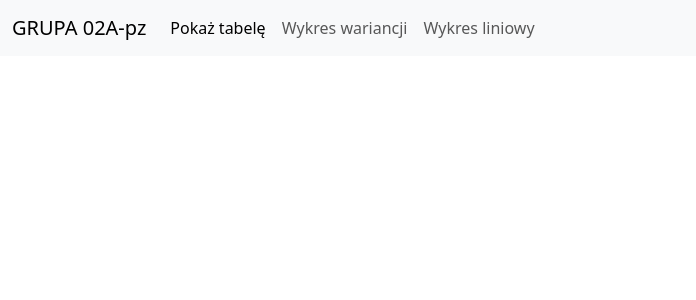
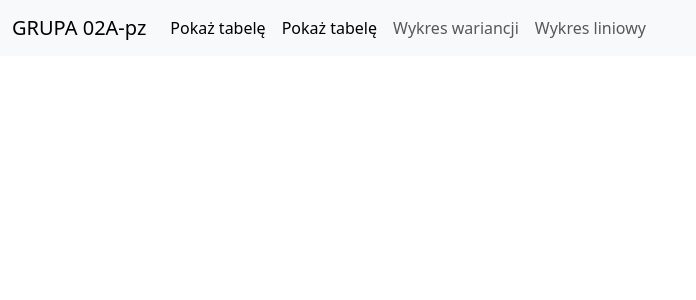
Before and after one commit to Thyrun/02A-pz, a Flask app: page / in a window 1280 px wide. Shown: the top 300 px of the page, without its empty margins (0-696 px from the left). Run offline with Flask 3, Linux system fonts and the light colour scheme.

Commit message:
Update base.html

```diff
--- a/templates/base.html
+++ b/templates/base.html
@@ -20,6 +20,9 @@
                         <a class="nav-link active" aria-current="page" href="/show">Pokaż tabelę</a>
                     </li>
                     <li class="nav-item">
+                        <a class="nav-link active" aria-current="page" href="/show">Pokaż tabelę</a>
+                    </li>
+                    <li class="nav-item">
                         <a class="nav-link" href="/show/chart">Wykres wariancji</a>
                     </li>
                     <li class="nav-item">
```
